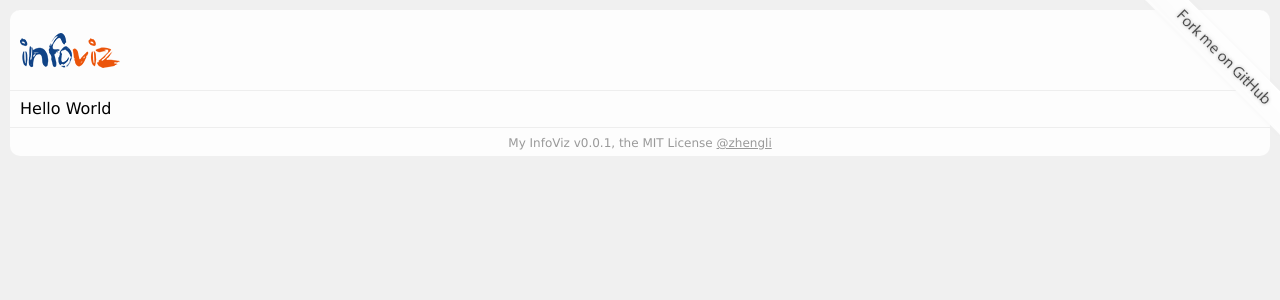
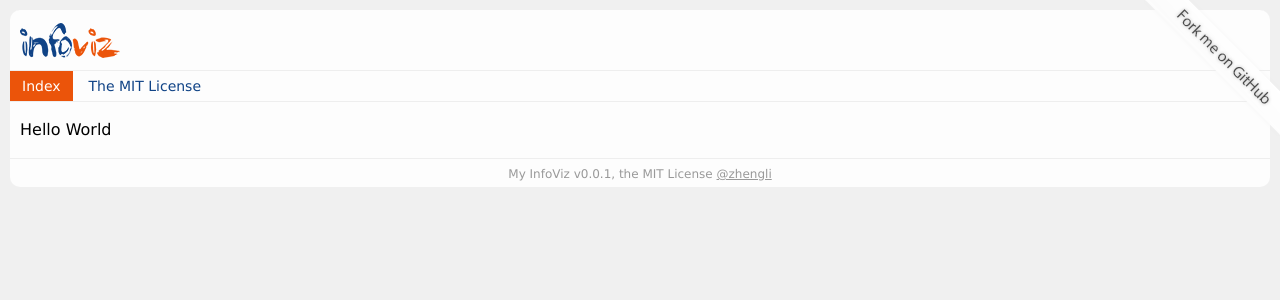
Before and after one commit to nocoo/infoviz-builder, a Node server app: page / in a window 1280 px wide. Shown: the top 300 px of the page. Run offline with Node 20, Linux system fonts and the light colour scheme.

Commit message:
Add license page.

```diff
--- a/myinfoviz.js
+++ b/myinfoviz.js
@@ -28,6 +28,7 @@ app.configure('development', function(){
 });
 
 app.get('/', pages.index);
+app.get('/license', pages.license);
 
 http.createServer(app).listen(app.get('port'), function(){
     console.log("my-infoviz server listening on port " + app.get('port'));
--- a/public/css/style.css
+++ b/public/css/style.css
@@ -26,14 +26,25 @@ table { border-collapse: collapse; border-spacing: 0; }
 
 .p-front { background: #F0F0F0; font-family: 'Lucida Grande', Helvetica, Arial, sans-serif; }
 .p-front a { color: #999; }
-.p-front header { height: 80px; margin: 0 10px; background: #FDFDFD; border-top-left-radius: 10px; border-top-right-radius: 10px; border-bottom: 1px solid #EEE; }
-.p-front header h1 { margin: 10px; padding-top: 10px; }
+.p-front header { height: 60px; margin: 0 10px; background: #FDFDFD; border-top-left-radius: 10px; border-top-right-radius: 10px; border-bottom: 1px solid #EEE; }
+.p-front header h1 { margin: 10px; }
 .p-front header a { width: 100px; height: 60px; display: block; background: url('/images/infoviz_logo_small.png') center no-repeat; background-image: -webkit-image-set(url('/images/infoviz_logo_small.png') 1x, url('/images/infoviz_logo_small@2x.png') 2x); }
-.p-front .container { background: #FDFDFD; margin: 0 10px; padding: 10px; }
+.p-front .container { background: #FDFDFD; margin: 0 10px; padding: 0; }
 .p-front .container h1 { font-size: 1.5em; margin-left: 10px; padding-top: 30px; color: #333; }
 .p-front .container h2 { margin-left: 10px; line-height: 36px; padding-top: 10px; color: #555; -webkit-margin-before: 0; -webkit-margin-after: 0; }
 .p-front .container h2 a { float: right; margin-right: 10px; font-size: 12px; text-decoration: none; }
 .p-front .container h2 a:hover { text-decoration: underline; }
+.p-front .container .content { padding: 20px 10px; }
 .p-front footer { height: 28px; margin: 0 10px 10px 10px; background: #FDFDFD; border-bottom-left-radius: 10px; border-bottom-right-radius: 10px; border-top: 1px solid #EEE; }
 .p-front footer p { color: #999; text-align: center; font-size: 12px; line-height: 30px; }
 .p-front a.fork { position: absolute; top: 0; right: 0; border: 0; width: 140px; height: 140px; display: block; background: url('../images/forkme.png') center no-repeat; background-image: -webkit-image-set(url('/images/forkme.png') 1x, url('/images/forkme@2x.png') 2x); }
+.p-front ul.menu { border-bottom: 1px solid #EEE; }
+.p-front ul.menu li { float: left; margin: 0px 4px 0 0; }
+.p-front ul.menu li.right { float: right; }
+.p-front ul.menu a { text-decoration: none; color: #104386; text-align: center; display: block; font-size: 14px; line-height: 30px; padding: 0 12px; border: none; }
+.p-front ul.menu a:hover { background: #EEE; text-decoration: underline; }
+.p-front ul.menu a.active { background: #eb540a; color: #FFF; }
+
+/* License page */
+.c-license h1 { margin-bottom: 20px; }
+.c-license p { margin-left: 10px; font-size: 14px; color: #333; line-height: 20px; margin-bottom: 20px; }
--- a/routes/pages.js
+++ b/routes/pages.js
@@ -6,5 +6,9 @@
 */
 
 exports.index = function (req, res) {
-    res.render('index', { title: 'Welcome - My InfoViz' });
+    res.render('index.jade', { title: 'Welcome - My InfoViz' });
 };
+
+exports.license = function (req, res) {
+    res.render('license.jade', { title: 'The MIT License - My InfoViz' });
+};
--- a/views/index.jade
+++ b/views/index.jade
@@ -1,4 +1,13 @@
 extends layout
 
+block menu
+    ul(class='menu')
+        li
+            a(href='/', title='Index Page', class='active') Index
+        li
+            a(href='/license', title='The MIT License') The MIT License
+        div(class='clear')
+
 block content
-    p Hello World
+    section(class='content c-index')
+        p Hello World
--- a/views/layout.jade
+++ b/views/layout.jade
@@ -13,6 +13,7 @@ html
             h1
                 a(href='http://infoviz.org')
         section(class='container')
+            block menu
             block content
             a(class='fork', href='https://github.com/nocoo/my-infoviz')
         footer
```
